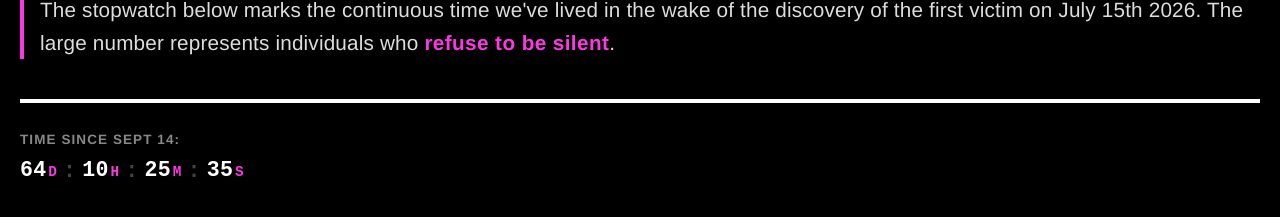
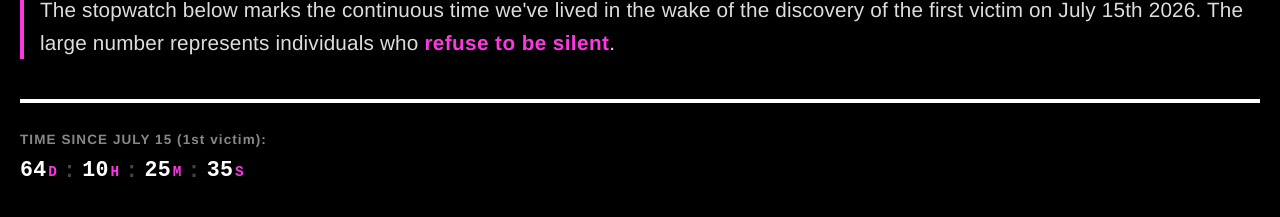
Before and after one commit to BVLTRA/Purple, a React (Vite) app in the folder frontend/: page / in a window 1280 px wide. Shown: the part 2835-3052 px from the top of the page. Built offline with nearby package versions, Linux system fonts and the light colour scheme; no server answers; the database is empty.

Commit message:
Update PledgeAction.jsx

```diff
--- a/frontend/src/components/PledgeAction.jsx
+++ b/frontend/src/components/PledgeAction.jsx
@@ -90,7 +90,7 @@ export default function PledgeAction({ startDate }) {
 
       {/* COUNT-UP STOPWATCH */}
       <div className="stopwatch-display">
-        <div className="timer-label">TIME SINCE SEPT 14:</div>
+        <div className="timer-label">TIME SINCE JULY 15 (1st victim):</div>
         <div className="timer-grid">
           <div className="timer-cell"><span>{pad(timeElapsed.days)}</span><small>D</small></div>
           <div className="timer-sep">:</div>
```
